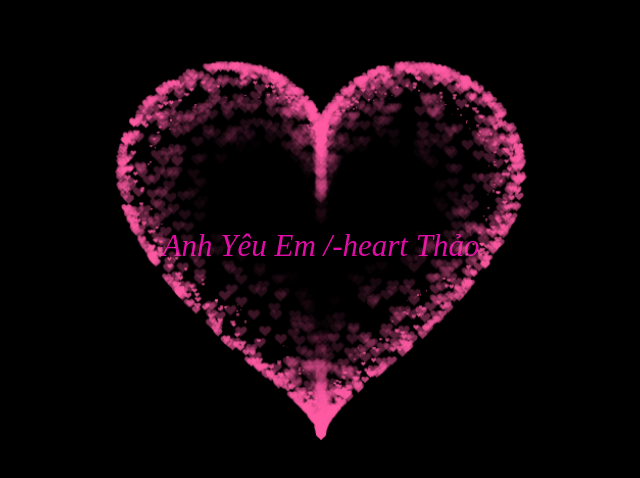
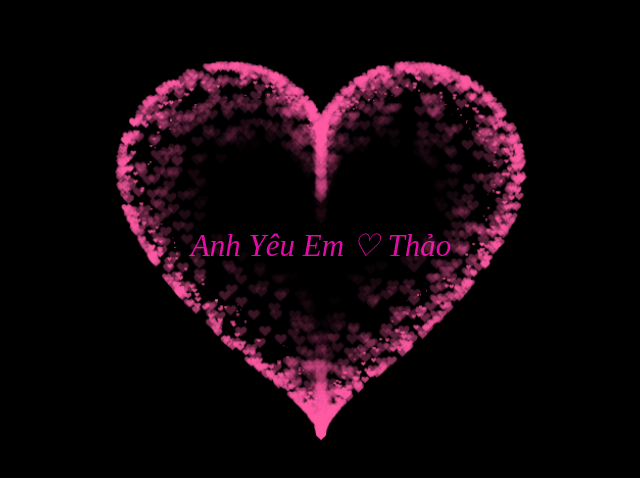
Before and after one commit to xuyen1508/thao2308, a plain HTML site: page index.html in a window 1280 px wide. Shown: the part 152-630 px from the top of the page, without its empty margins (319-959 px from the left). Drawn offline with Linux system fonts and the light colour scheme.

Commit message:
Update index.html

```diff
--- a/index.html
+++ b/index.html
@@ -331,6 +331,6 @@ var ParticlePool = (function() {
         align-items: center;
         justify-content: center;
         margin-bottom: 5px;
-        text-align: center;">Anh Yêu Em /-heart Thảo</div>
+        text-align: center;">Anh Yêu Em &#9825; Thảo</div>
  </BODY>
 </HTML>
```
